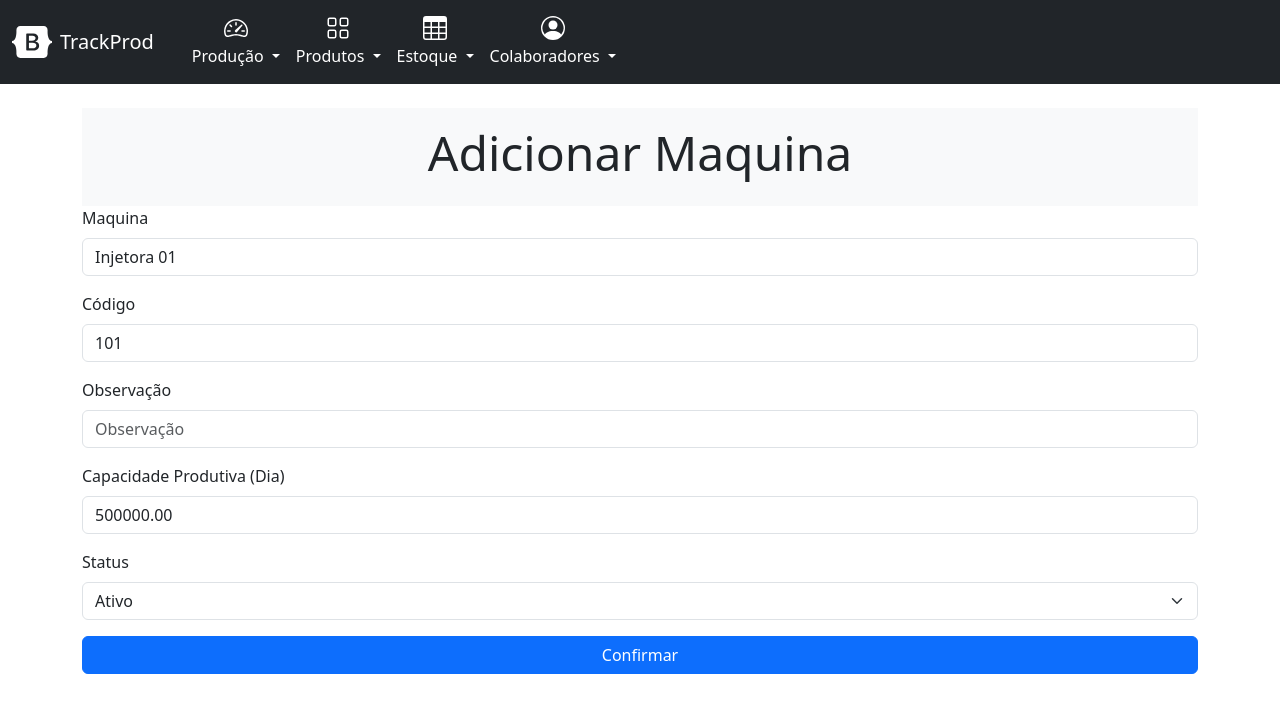
After one commit to igorcosta01/trackprod, a Django app: page /producao/edit_maquina/2 in a window 1280 px wide. The commit adds this page. Shown: the top 713 px of the page. Run offline with Django 5.2, Linux system fonts and the light colour scheme; data comes from the database, SQL or seed files in the repository; some libraries are stand-ins or nearby versions.

Commit message:
Adicionado telas de edição de Maquinas

```diff
--- a/producao/forms.py
+++ b/producao/forms.py
@@ -25,3 +25,15 @@ class MaquinaForm(forms.ModelForm):
             'observacao': 'Observação',
             'capacidade_producao': 'Capacidade Produtiva (Dia)'
             }
+
+class EditMaquinaForm(forms.ModelForm):
+    class Meta:
+        model = Maquina
+        fields = ['nome', 'codigo', 'observacao', 'capacidade_producao', 'status']
+        labels = {
+            'nome': 'Maquina',
+            'codigo': 'Código',
+            'observacao': 'Observação',
+            'capacidade_producao': 'Capacidade Produtiva (Dia)',
+            'status': 'Status',
+            }
--- a/producao/models.py
+++ b/producao/models.py
@@ -22,12 +22,18 @@ class OrdemProducao(models.Model):
         return self.id
 
 class Maquina(models.Model):
+
+    STATUS_CHOICES = [
+        ('ativo', 'Ativo'),
+        ('inativo', 'Inativo'),
+    ]
+
     nome = models.CharField(max_length=255)
     codigo = models.CharField(max_length=50, unique=True)
     observacao = models.CharField(max_length=300, blank=True, null=True)
     capacidade_producao = models.DecimalField(max_digits=10, decimal_places=2)
     em_manutencao = models.BooleanField(default=False)
-    is_active = models.BooleanField(default=True)
+    status = models.CharField(max_length=7, choices=STATUS_CHOICES, default="ativo")
     date_added = models.DateTimeField(auto_now_add=True)
 
     def __str__(self):
--- /dev/null
+++ b/producao/templates/maquina/edit_maquina.html
@@ -0,0 +1,29 @@
+{% extends "base.html" %}
+
+{% load django_bootstrap5 %}
+
+{% block header %}
+    </br>
+    <div class="py-3 bg-light text-center">
+        <h2 class="display-5">Adicionar Maquina</h2>
+    </div>
+{% endblock header %}
+
+{% block content %}
+
+    <div>
+        <div>
+            <!-- <input class="form-control form-control-lg" type="text" placeholder=".form-control-lg" aria-label=".form-control-lg example"> -->
+            <form action="{% url 'edit_maquina' maquina.id %}" method="POST">
+                {% csrf_token %}
+                {% bootstrap_form form %}
+
+                {% block buttons %}
+                    <div class="d-grid gap-2">
+                        <button name="submit" class="btn btn-primary">Confirmar</button>
+                    </div>
+                {% endblock buttons %}
+        </div>
+    </div>
+
+{% endblock content %}
--- a/producao/templates/maquina/list_maquinas.html
+++ b/producao/templates/maquina/list_maquinas.html
@@ -38,7 +38,7 @@
             <td>{{ maquina.codigo }}</td>
             <td>{{ maquina.capacidade_producao|intcomma }}</td>
             <td>{{ ordem_producao.data_previsao | date:'d/m/Y'}}</td>
-            {% if maquina.is_active == True %}
+            {% if maquina.status == "ativo" %}
               <td><span class="badge text-bg-success">Ativa</span></td>
             {% else %}
               <td> <span class="badge text-bg-warning">Inativa</span></td>
--- a/producao/templates/producao/ordem_producao.html
+++ b/producao/templates/producao/ordem_producao.html
@@ -6,7 +6,7 @@
 
     <div>
         <div style="margin-top: 1%;">
-            <h3> N° OP: {{ ordem_producao }} </h3>
+            <h3> N° OP: {{ ordem_producao.id }} </h3>
         </div>
         <div style="display: flex; justify-content: space-around;">
             <div>
@@ -23,7 +23,7 @@
             </div>
             <div>
                 Status
-                <input class="form-control" type="text" value="{{ ordem_producao.status}} " disabled style="width: 100%;"></br>
+                <input class="form-control" type="text" value="{{ ordem_producao.get_status_display}} " disabled style="width: 100%;"></br>
             </div>
 
         </div>
--- a/producao/urls.py
+++ b/producao/urls.py
@@ -10,5 +10,6 @@ urlpatterns = [
     path('nova_maquina', views.nova_maquina, name='nova_maquina'),
     path('list_maquinas', views.list_maquinas, name='list_maquinas'),
     path('maquina/<maquina_id>', views.maquina, name='maquina'),
+    path('edit_maquina/<maquina_id>', views.edit_maquina, name='edit_maquina'),
 
 ]
--- a/producao/views.py
+++ b/producao/views.py
@@ -1,6 +1,6 @@
 from django.shortcuts import render
 from .models import OrdemProducao, ApontamentoProducao, Maquina
-from .forms import OrdemProducaoForm, MaquinaForm
+from .forms import OrdemProducaoForm, MaquinaForm, EditMaquinaForm
 from django.http import HttpResponseRedirect, Http404
 from django.urls import reverse
 from django.contrib.auth.decorators import login_required
@@ -61,3 +61,23 @@ def list_maquinas(request):
     maquinas = Maquina.objects.all()
     context = {'maquinas': maquinas}
     return render(request, 'maquina/list_maquinas.html', context)
+
+def edit_maquina(request, maquina_id):
+    """Edita um entrada já cadastrada"""
+    maquina = Maquina.objects.get(id=maquina_id)
+
+    #Garante que o assunto pertence ao usuário atual
+    # if topic.owner != request.user:
+    #     raise Http404
+
+    if request.method != 'POST':
+        form = EditMaquinaForm(instance=maquina)
+    else:
+        # Dados de POST submetidos processa os dados
+        form = EditMaquinaForm(instance=maquina, data=request.POST)
+        if form.is_valid():
+            form.save()
+            return HttpResponseRedirect(reverse('maquina', args=[maquina.id]))
+
+    context = {'maquina': maquina, 'form': form}
+    return render(request, 'maquina/edit_maquina.html', context)
```
Also changed, not shown: producao/templates/maquina/maquina.html (+25 -7 lines), db.sqlite3, producao/migrations/0002_remove_maquina_is_active_maquina_status.py (added).
